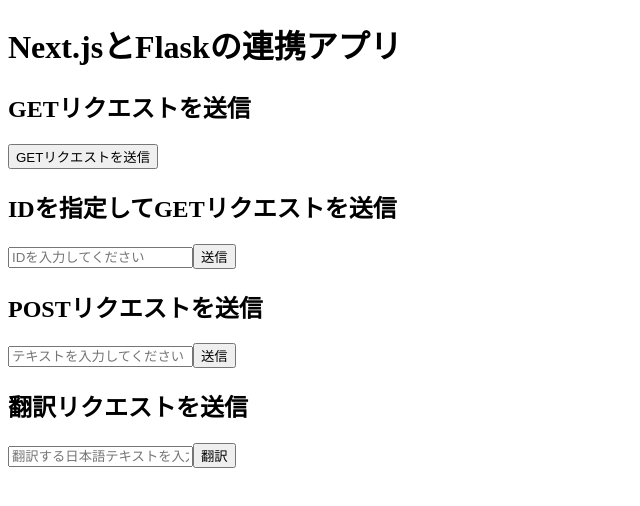
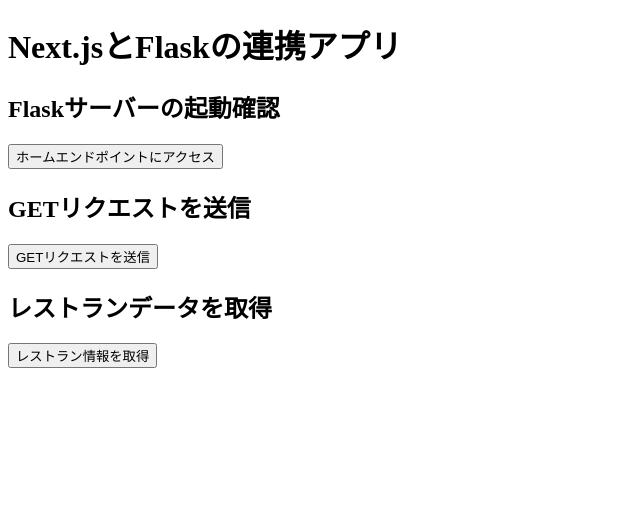
Before and after one commit to teishito/Deploy_Azure_front, a Next.js app: page / in a window 1280 px wide. Shown: the top 506 px of the page, without its empty margins (0-640 px from the left). Built offline with nearby package versions, Linux system fonts and the light colour scheme.

Commit message:
Update index.js

```diff
--- a/pages/index.js
+++ b/pages/index.js
@@ -1,139 +1,85 @@
 import { useState } from 'react';
 
 export default function Home() {
-
-  //GETリクエストを送信
+  // GETリクエスト（/api/hello）用の状態
   const [getResponse, setGetResponse] = useState('');
 
   const handleGetRequest = async () => {
     const res = await fetch('https://tech0-gen-8-step3-app-py-10.azurewebsites.net/api/hello', {
-    //const res = await fetch('https://tech0-gen-8-step3-testapp-py2-19.azurewebsites.net/api/hello', {
       method: 'GET',
     });
     const data = await res.json();
 
-
-    // GETリクエストの結果をコンソールに表示
+    // GETリクエストの結果を更新
     console.log("GETリクエストの結果:", data.message);
-
     setGetResponse(data.message);
   };
 
-  //動的なGETリクエストの送信
-  const [id, setId] = useState('');
-  const [idResponse, setIdResponse] = useState('');
+  // ホームエンドポイント（/）用の状態
+  const [homeResponse, setHomeResponse] = useState('');
 
-  // IDを指定してGETリクエストを送信
-  const handleIdRequest = async (e) => {
-    e.preventDefault();
-
-    const res = await fetch(`https://tech0-gen-8-step3-app-py-10.azurewebsites.net/api/multiply/${id}`, {
-    //const res = await fetch(`https://tech0-gen-8-step3-testapp-py2-19.azurewebsites.net/api/multiply/${id}`, {
+  const fetchHome = async () => {
+    const res = await fetch('https://tech0-gen-8-step3-app-py-10.azurewebsites.net/', {
       method: 'GET',
     });
     const data = await res.json();
 
-    // IDリクエストの結果をコンソールに表示
-    console.log("IDリクエストの結果:", data.doubled_value);
-
-    setIdResponse(data.doubled_value);
+    // ホームエンドポイントの結果を更新
+    console.log("ホームエンドポイントの結果:", data.message);
+    setHomeResponse(data.message);
   };
 
-  //POSTリクエストを送信
-  const [input, setInput] = useState('');
-  const [postResponse, setPostResponse] = useState('');
+  // レストランデータ取得用の状態管理
+  const [restaurants, setRestaurants] = useState([]);
+  const [loading, setLoading] = useState(false);
 
-  const handleSubmit = async (e) => {
-    e.preventDefault();
-
-    //入力されたデータをコンソールに表示
-    console.log("入力情報:", input);
-
-    const res = await fetch('https://tech0-gen-8-step3-app-py-10.azurewebsites.net/api/echo', {
-    //const res = await fetch('https://tech0-gen-8-step3-testapp-py2-19.azurewebsites.net/api/echo', {
-      method: 'POST',
-      headers: {
-        'Content-Type': 'application/json',
-      },
-      body: JSON.stringify({ "message":input }),
-
-    });
-    console.log(JSON.stringify({ "message":input }));
-    const data = await res.json();
-
-    //バックエンドからのレスポンスをコンソールに表示
-    console.log("Backendからのお返事:", data.message);
-
-    setPostResponse(data.message);
-  };
-
-  //POSTリクエストを送信
-  const [translateInput, setTranslateInput] = useState('');
-  const [translateResponse, setTranslateResponse] = useState('');
-
-  // 翻訳リクエストを送信する関数
-  const handleTranslateSubmit = async (e) => {
-    e.preventDefault();
-
-    const res = await fetch('https://tech0-gen-8-step3-app-py-10.azurewebsites.net/api/translate', {
-    //const res = await fetch('https://tech0-gen-8-step3-testapp-py2-19.azurewebsites.net/api/translate', {
-      method: 'POST',
-      headers: {
-        'Content-Type': 'application/json',
-      },
-      body: JSON.stringify({ "text": translateInput }),
-    });
-
-    const data = await res.json();
-    setTranslateResponse(data.translated_text);
+  const fetchRestaurants = async () => {
+    setLoading(true); // ローディング状態を設定
+    try {
+      const res = await fetch('https://tech0-gen-8-step3-app-py-10.azurewebsites.net/api/restaurants', {
+        method: 'GET',
+      });
+      const data = await res.json();
+      setRestaurants(data); // レストランデータを状態に保存
+    } catch (error) {
+      console.error("エラーが発生しました:", error);
+    } finally {
+      setLoading(false); // ローディング状態を解除
+    }
   };
 
   return (
     <div>
-
       <h1>Next.jsとFlaskの連携アプリ</h1>
 
+      {/* ホームエンドポイント */}
+      <h2>Flaskサーバーの起動確認</h2>
+      <button onClick={fetchHome}>ホームエンドポイントにアクセス</button>
+      {homeResponse && <p>サーバーからの応答: {homeResponse}</p>}
+
+      {/* GETリクエスト */}
       <h2>GETリクエストを送信</h2>
       <button onClick={handleGetRequest}>GETリクエストを送信</button>
       {getResponse && <p>サーバーからのGET応答: {getResponse}</p>}
 
-      <h2>IDを指定してGETリクエストを送信</h2>
-      <form onSubmit={handleIdRequest}>
-        <input
-          type="number"
-          value={id}
-          onChange={(e) => setId(e.target.value)}
-          placeholder="IDを入力してください"
-        />
-        <button type="submit">送信</button>
-      </form>
-      {idResponse && <p>Flaskからの応答: {idResponse}</p>}
-
-      <h2>POSTリクエストを送信</h2>
-      <form onSubmit={handleSubmit}>
-        <input
-          type="text"
-          value={input}
-
-          onChange={(e) => setInput(e.target.value)}
-          placeholder="テキストを入力してください"
-        />
-
-        <button type="submit">送信</button>
-      </form>
-      {postResponse && <p>FlaskからのPOST応答: {postResponse}</p>}
-
-      <h2>翻訳リクエストを送信</h2>
-      <form onSubmit={handleTranslateSubmit}>
-        <input
-          type="text"
-          value={translateInput}
-          onChange={(e) => setTranslateInput(e.target.value)}
-          placeholder="翻訳する日本語テキストを入力してください"
-        />
-        <button type="submit">翻訳</button>
-      </form>
-      {translateResponse && <p>翻訳結果: {translateResponse}</p>}
+      {/* レストランデータ取得 */}
+      <h2>レストランデータを取得</h2>
+      <button onClick={fetchRestaurants}>レストラン情報を取得</button>
+      {loading && <p>データを取得中...</p>}
+      {restaurants.length > 0 && (
+        <div>
+          <h3>レストラン一覧</h3>
+          <ul>
+            {restaurants.map((restaurant, index) => (
+              <li key={index}>
+                <strong>{restaurant[1]}</strong> ({restaurant[2]})<br />
+                評価: {restaurant[3]} ({restaurant[4]}件のレビュー)<br />
+                <a href={restaurant[5]} target="_blank" rel="noopener noreferrer">食べログリンク</a>
+              </li>
+            ))}
+          </ul>
+        </div>
+      )}
     </div>
   );
 }
```
